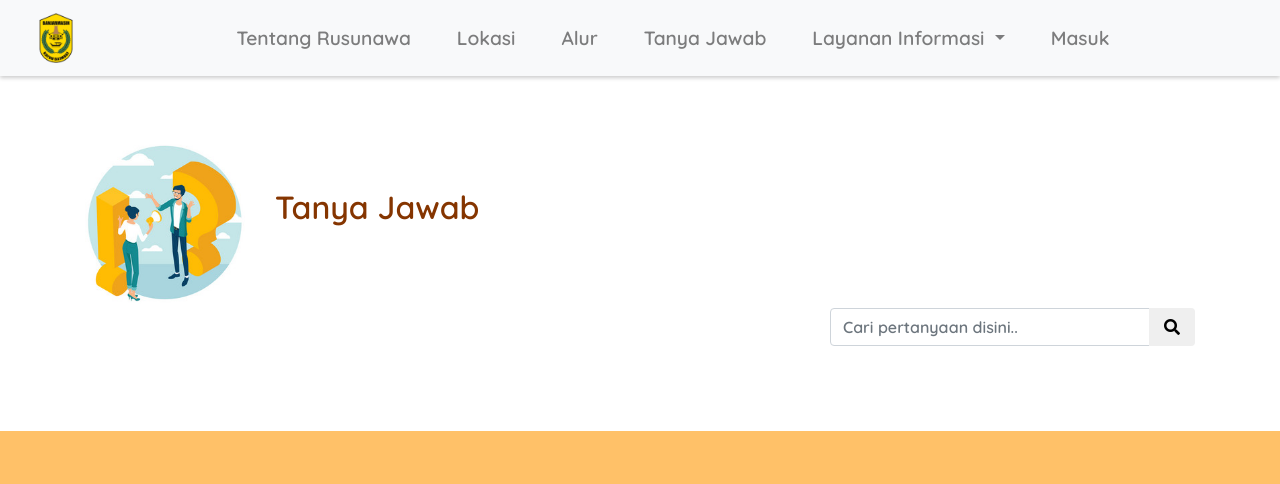
After one commit to mutiara-azzahra/rusunawa, a Laravel app: page /tanya-jawab in a window 1280 px wide. The commit adds this page. Shown: the top 484 px of the page. Run offline with Laravel 8, Linux system fonts and the light colour scheme; data that the repository does not hold is empty; settings files or empty folders that the repository lacks are supplied.

Commit message:
commit halaman tanya jawab

```diff
--- a/app/Http/Controllers/LoginController.php
+++ b/app/Http/Controllers/LoginController.php
@@ -81,11 +81,12 @@ class LoginController extends Controller
 
         return view('welcome', compact('gedung', 'posts', 'fasilitas'));
     }
-    public function faq(){
-        $posts = Posts::lastest()->paginate(5);
 
-        return view('welcome',compact('posts'))
-        ->with('i', (request()->input('page', 1) - 1) * 5);
+    public function faq()
+    {
+        $posts = Posts::paginate(5);
+
+        return view('tanya-jawab',compact('posts'));
     }
     public function detailgedung($id)
     {
--- a/public/style.css
+++ b/public/style.css
@@ -59,6 +59,9 @@
   margin: 0 auto; /* Added */
   float: none; /* Added */
 }
+.card-header{
+  background-color: none;
+}
 .form-login{
   padding-top: 30px;
   font-family: 'quicksand', sans-serif;
@@ -115,6 +118,12 @@
   color: #fff;
   background-color: #C54F00;
   border-style: none;
+}
+.btn-link{
+  color: #a34100;
+}
+.bawah{
+  border-bottom: 1px solid rgba(0,0,0,.125);
 }
 .btn-primary:hover {
   color: black;
--- a/resources/views/detail-transaksipembayaran/index.blade.php
+++ b/resources/views/detail-transaksipembayaran/index.blade.php
@@ -23,12 +23,12 @@
     <table class="table table-hover table-sm table-responsive bg-light" id="dataTable">
         <thead>
         <tr>
-            <th width="20px" class="text-center">No</th>
+            <th>No</th>
             <th>Nama Penghuni</th>
             <th>Bulan</th>
             <th>Tahun</th>
             <th>Harga</th>
-            <th width="250px"class="text-center">Aksi</th>
+            <th>Aksi</th>
         </tr>
         </thead>
         <tbody>
--- a/resources/views/pemohon-user/create.blade.php
+++ b/resources/views/pemohon-user/create.blade.php
@@ -167,7 +167,7 @@
 
                 <div class="col-xs-12 col-sm-12 col-md-12 col-lg-12 text-center" style="padding-right: 10px; margin: 0 !important">
                     <div class="float-right">
-                        <button type="submit" class="btn btn-success">Simpan Permohonan</button>
+                        <button type="submit" class="btn btn-success"> Simpan Permohonan</button>
                     </div>
                 </div>
             </div>
--- a/resources/views/pemohon/show.blade.php
+++ b/resources/views/pemohon/show.blade.php
@@ -166,7 +166,7 @@
                         <div class="col-lg-12">
                             <div class="float-right">
                                 @if($pemohon->foto_akta_nikah == null )
-                                <a href="{{asset('/storage/lampiran_pemohon/'.$pemohon->foto_akta_nikah)}}" class="btn btn-success btn-sm" ><i class="fas fa-paperclip"></i> Lengkapi Dokumen</a>
+                                <a class="btn btn-success" href="" data-toggle="modal"  data-target="#dokumen"><i class="fas fa-paperclip"></i> Lengkapi Dokumen</a>
 
                                 @else
                                 @endif
@@ -182,7 +182,7 @@
                                     </div>
 
                                     <div class="card m-3" style="padding:10px;">
-                                        <form action="" method="POST">
+                                        <form action="{{ route('pemohon_user.update', $pemohon->id_pemohon)}}" method="POST" enctype="multipart/form-data">
                                         @csrf
 
                                         <div class="row">
--- /dev/null
+++ b/resources/views/tanya-jawab.blade.php
@@ -0,0 +1,205 @@
+<!doctype html>
+<html lang="en">
+  <head>
+    <!-- Required meta tags -->
+    <meta charset="utf-8">
+    <meta name="viewport" content="width=device-width, initial-scale=1, shrink-to-fit=no">
+
+    <!-- Bootstrap CSS -->
+    <link rel="stylesheet" href="https://stackpath.bootstrapcdn.com/bootstrap/4.1.3/css/bootstrap.min.css" integrity="sha384-MCw98/SFnGE8fJT3GXwEOngsV7Zt27NXFoaoApmYm81iuXoPkFOJwJ8ERdknLPMO" crossorigin="anonymous">
+    <link rel="stylesheet" href="{{asset('style.css')}}">
+
+    <!-- Font -->
+    <link rel="preconnect" href="https://fonts.googleapis.com">
+    <link rel="preconnect" href="https://fonts.gstatic.com" crossorigin>
+
+    <!-- Font Awesome Icons -->
+    <link rel="stylesheet" href="{{ asset('admin-template/plugins/fontawesome-free/css/all.min.css') }}">
+
+    <!-- Second Font-->
+
+    <link rel="preconnect" href="https://fonts.googleapis.com">
+    <link rel="preconnect" href="https://fonts.gstatic.com" crossorigin>
+    <link href="https://fonts.googleapis.com/css2?family=Quicksand:wght@600&display=swap" rel="stylesheet">
+    <link href="https://unpkg.com/aos@2.3.1/dist/aos.css" rel="stylesheet">
+
+    <!--CSS-->
+    <link href="https://unpkg.com/aos@2.3.1/dist/aos.css" rel="stylesheet">
+
+    <title>Tanya Jawab | Sistem Informasi Rusunawa Kota Banjarmasin</title>
+  </head>
+
+  <body>
+    <!--Navbar-->
+  <header id="header" class="header">
+    <nav class="navbar fixed-top navbar-expand-lg navbar-light bg-light">
+      <div class="container-fluid">
+      <a class="navbar-brand" href="#">
+        <img src="{{ asset('logo.png') }}" alt="" class="img-fluid" style="height: 50px; width: 50px;">
+      </a>
+      <button class="navbar-toggler" type="button" data-toggle="collapse" data-target="#navbarSupportedContent" aria-controls="navbarSupportedContent" aria-expanded="false" aria-label="Toggle navigation">
+        <span class="navbar-toggler-icon"></span>
+      </button>
+
+      <div class="navbar-collapse" id="navbarSupportedContent">
+        <ul class="navbar-nav mx-auto">
+          <li class="nav-item">
+            <a class="nav-link" href="#tentang">Tentang Rusunawa</a>
+          </li>
+          <li class="nav-item">
+            <a class="nav-link" href="#lokasi">Lokasi</a>
+          </li>
+          <li class="nav-item">
+            <a class="nav-link" href="#alur">Alur</a>
+          </li>
+          <li class="nav-item">
+            <a class="nav-link" href="{{ route('tanya-jawab')}}">Tanya Jawab</a>
+          </li>
+          <li class="nav-item dropdown">
+            <a class="nav-link dropdown-toggle" href="#" id="navbarDropdown" role="button" data-toggle="dropdown" aria-haspopup="true" aria-expanded="false">
+              Layanan Informasi
+            </a>
+            <div class="dropdown-menu" aria-labelledby="navbarDropdown">
+              <a class="dropdown-item" href="#">Persyaratan</a>
+              <a class="dropdown-item" href="#">Permohonan</a>
+              <div class="dropdown-divider"></div>
+              <a class="dropdown-item" href="#">Kelengkapan Berkas</a>
+            </div>
+          </li>
+          @if (Auth::check())
+            <li class="nav-item dropdown">
+              <a class="nav-link dropdown-toggle" href="#" id="navbarDropdown" role="button" data-toggle="dropdown" aria-haspopup="true" aria-expanded="false">
+                Menu
+              </a>
+              <div class="dropdown-menu" aria-labelledby="navbarDropdown">
+                <a class="dropdown-item" href="{{ Route('AdminBeranda') }}">Profil Saya</a>
+                <div class="dropdown-divider"></div>
+                <a class="dropdown-item" href ="{{ route('logout') }}">Keluar.
+                  <i class="nav-icon fas fa-sign-out-alt" data-bs-toggle="tooltip" data-bs-placement="bottom" title="Keluar"></i>
+                  {{-- <form id="frm-logout" action="{{ route('logout') }}" method="post" style="display: none;">
+                    @csrf
+                  </form> --}}
+                </a>
+              </div>
+            </li>
+            <li class="nav-item" style="padding-top:7px;">
+
+            </li>
+          @else
+            <li class="nav-item">
+              <a class="nav-link dropdown" href="{{ route('loginPage')}}">Masuk</a>
+            </li>
+          @endif
+        </ul>
+      </div>
+    </div>
+    </nav>
+</header>
+
+<!-- Footer-->
+<div class="jumbotron-lokasi" id="faq" style="padding-top: 100px;">
+
+      <div class="container text-justify">
+        <div class="row">
+        <div class="col-lg-12 col-md-12">
+            <div class="row">
+                <div class="col-lg-2">
+                    <img class="img-fluid" src="{{asset('tanya.jpg')}}" style="width: 100%;" alt="">
+                </div>
+                <div class="col-lg-7">
+                    <h2 class="pt-5" style="color: #853500; "><strong>Tanya Jawab</strong></h2><br></div>
+                </div>
+
+            </div>
+
+          <div class="col-lg-12 col-md-12 pb-4">
+            <div class="float-right">
+              <div class="form-inline">
+                <div class="input-group" data-widget="sidebar-search">
+                  <input class="form-control form-control-sidebar" style="width:20rem" type="search" placeholder="Cari pertanyaan disini.." aria-label="Search">
+                  <div class="input-group-append">
+                    <button class="btn btn-sidebar">
+                      <i class="fas fa-search fa-fw"></i>
+                    </button>
+                  </div>
+                </div>
+              </div>
+            </div>
+          </div>
+          <div class="col">
+                @foreach ($posts as $p)
+                <div class="accordion" id="accordion">
+                  <div class="card mb-2 card-outline">
+                    <div class="card-header" id="heading">
+                      <h2 class="mb-0">
+                        <button class="btn btn-link btn-block text-left" type="button" data-toggle="collapse" data-target="#collapse{{ $p->id }}" aria-expanded="true" aria-controls="collapse">
+                            <div class="row">
+                            <i class="fas fa-arrow-right" style="padding-top: 5px; padding-right: 20px;"></i>
+                            <h5><b> {{ $p->title }} </b><h5>
+                            </div>
+                        </button>
+                      </h2>
+                    </div>
+
+                    <div id="collapse{{ $p->id }}" class="collapse"  aria-labelledby="heading" data-parent="#accordion">
+                      <div class="card-body bawah">
+                        {{ $p->content}}
+                      </div>
+                    </div>
+                  </div>
+                </div>
+                @endforeach
+                <div class="float-right">
+                    {!! $posts->links('pagination::bootstrap-4') !!}
+                </div>
+            </div>
+          </div>
+        </div>
+      </div>
+
+
+</div>
+
+<footer style="background-color: #ffc168; margin:0px !important;">
+  <div class=" container container-fluid">
+    <div class="row mb-3 pt-3">
+      <div class="col-lg-2 text-center pt-2 pb-2">
+        <img class="logo-footer" src="{{ asset('logo.png') }}" style="width: 100px">
+      </div>
+      <div class="col-lg-7 text-left">
+        <div class="text"><h4><b>UPT Rusunawa Kota Banjarmasin</b></h4>
+        </div>
+        <div class="text">
+          <h5><b>Rusunawa Mantuil</b></h5>
+          <p>Jl. Tembus Mantuil, Kelayan Sel., Kec. Banjarmasin
+          Sel., Kota Banjarmasin, Kalimantan Selatan 70233</p>
+          <h5><b>Rusunawa Kelayan</b></h5>
+          <p>Kelayan Bar., Kec. Banjarmasin Sel.,
+          Kota Banjarmasin, Kalimantan Selatan</p>
+        </div>
+      </div>
+      <div class="col-lg-3 col-sm-12">
+        <div id="map-container-google-1" class="z-depth-1-half map-container" style="height: 200px">
+          <iframe src="https://www.google.com/maps/embed?pb=!1m18!1m12!1m3!1d7966.13248691012!2d114.58671917414155!3d-3.333811390292363!2m3!1f0!2f0!3f0!3m2!1i1024!2i768!4f13.1!3m3!1m2!1s0x2de42315cebe6133%3A0x771d4faf845a24e5!2sRusunawa%20Teluk%20Kelayan!5e0!3m2!1sid!2sid!4v1628680806932!5m2!1sid!2sid" frameborder="0"
+            style="border:0" height="100%" width="100%" allowfullscreen></iframe>
+        </div>
+      </div>
+    </div>
+  </div>
+  <div class="container">
+    <div class="row">
+    <div class="col-lg-12 text-center" style="font-size: 15px;"><span>Developed by Dinas Komunikasi, Informasi dan Statistik</span> Kota Banjarmasin</div>
+    </div>
+  </div>
+</footer>
+
+<!-- Optional JavaScript -->
+<!-- jQuery first, then Popper.js, then Bootstrap JS -->
+<script src="https://code.jquery.com/jquery-3.3.1.slim.min.js" integrity="sha384-q8i/X+965DzO0rT7abK41JStQIAqVgRVzpbzo5smXKp4YfRvH+8abtTE1Pi6jizo" crossorigin="anonymous"></script>
+<script src="https://cdnjs.cloudflare.com/ajax/libs/popper.js/1.14.3/umd/popper.min.js" integrity="sha384-ZMP7rVo3mIykV+2+9J3UJ46jBk0WLaUAdn689aCwoqbBJiSnjAK/l8WvCWPIPm49" crossorigin="anonymous"></script>
+<script src="https://stackpath.bootstrapcdn.com/bootstrap/4.1.3/js/bootstrap.min.js" integrity="sha384-ChfqqxuZUCnJSK3+MXmPNIyE6ZbWh2IMqE241rYiqJxyMiZ6OW/JmZQ5stwEULTy" crossorigin="anonymous"></script>
+<script src="https://unpkg.com/aos@2.3.1/dist/aos.js"></script>
+<script src="https://ajax.googleapis.com/ajax/libs/jquery/3.3.1/jquery.min.js"></script>
+
+  </body>
+</html>
--- a/resources/views/transaksipembayaran/show.blade.php
+++ b/resources/views/transaksipembayaran/show.blade.php
@@ -9,7 +9,7 @@
                 <h2>Daftar Transaksi Pembayaran</h2>
             </div>
             <div class="float-right">
-                <a class="btn btn-success btn-secondary" href="{{ route('transaksipembayaran.index') }}"><i class="fas fa-arrow-left"></i> Kembali</a>
+                <a class="btn btn-success btn-secondary" href=c><i class="fas fa-arrow-left"></i> Kembali</a>
             </div>
         </div>
     </div>
--- a/routes/web.php
+++ b/routes/web.php
@@ -37,6 +37,7 @@ use App\Http\Controllers\LoginController;
 */
 
 Route::get('/', [LoginController::class,'Beranda'])->name('Beranda');
+Route::get('/tanya-jawab', [LoginController::class,'faq'])->name('tanya-jawab');
 
 Route::get('/login', [LoginController::class, 'formLogin'])->name('loginPage');
 Route::post('/login', [LoginController::class, 'LoginStore'])->name('login');
@@ -79,6 +80,7 @@ Route::get('pemohon_user/pilih-gedung', [PemohonController::class, 'pilihgedung'
 Route::get('pemohon_user/pilih-ruangan/{id_gedung}', [PemohonController::class, 'pilihruangan'])->name('pemohon.pilihruangan');
 Route::get('pemohon_user/create', [PemohonController::class, 'create'])->name('pemohon_user.create');
 Route::get('pemohon_user/{id}', [PemohonController::class, 'show'])->name('pemohon_user.show');
+Route::post('pemohon_user/{id}', [PemohonController::class, 'update'])->name('pemohon_user.update');
 Route::post('pemohon_user/create', [PemohonController::class, 'store'])->name('pemohon_user.store');
 
 Route::get('/create/permohonan', [PemohonController::class,'create_halaman_depan'])->name('create.permohonan');
```
Also changed, not shown: app/Http/Controllers/DetailTransaksiPembayaranController.php (+5 -2 lines), app/Http/Controllers/PemohonController.php (+34 -14 lines), resources/views/detail-transaksipembayaran/show.blade.php (+94 -11 lines), resources/views/transaksipembayaran/pemohon_index.blade.php (+6 -7 lines), resources/views/welcome.blade.php (+7 -16 lines), public/tanya.jpg (added).
